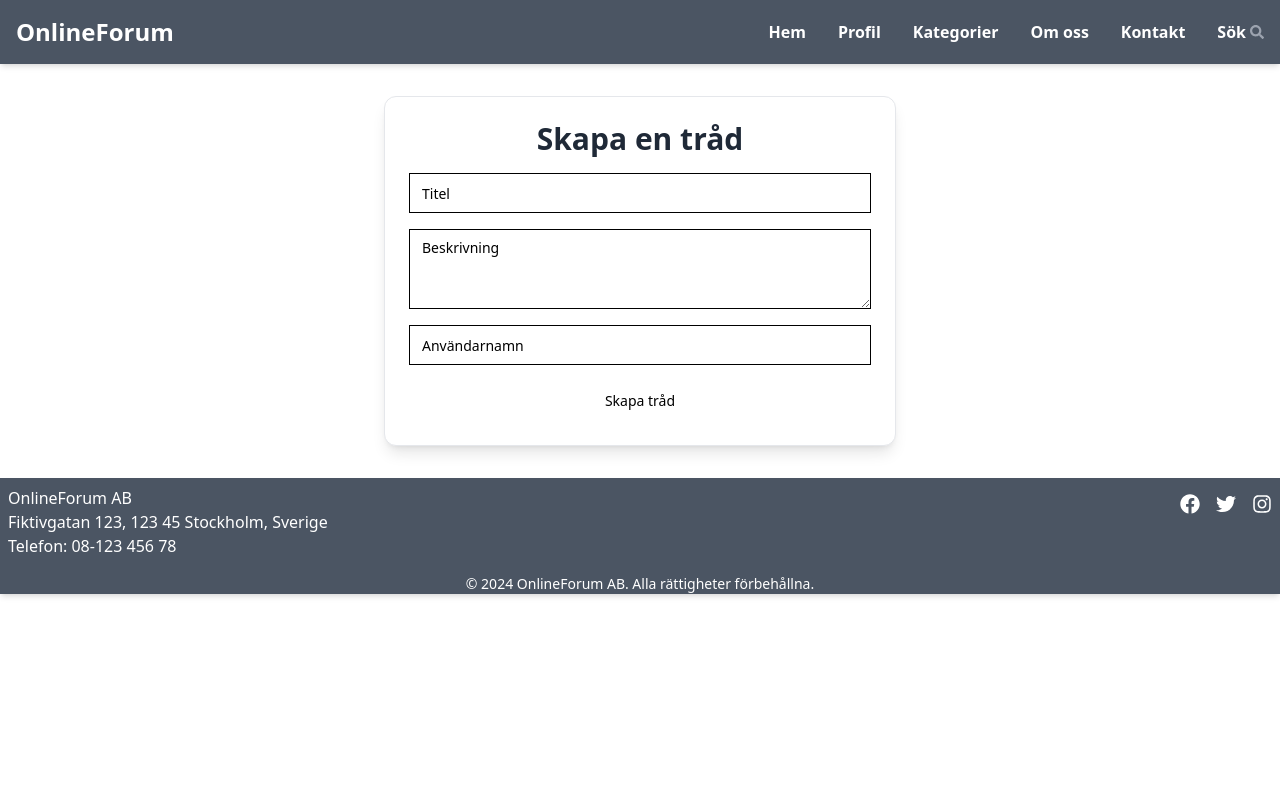
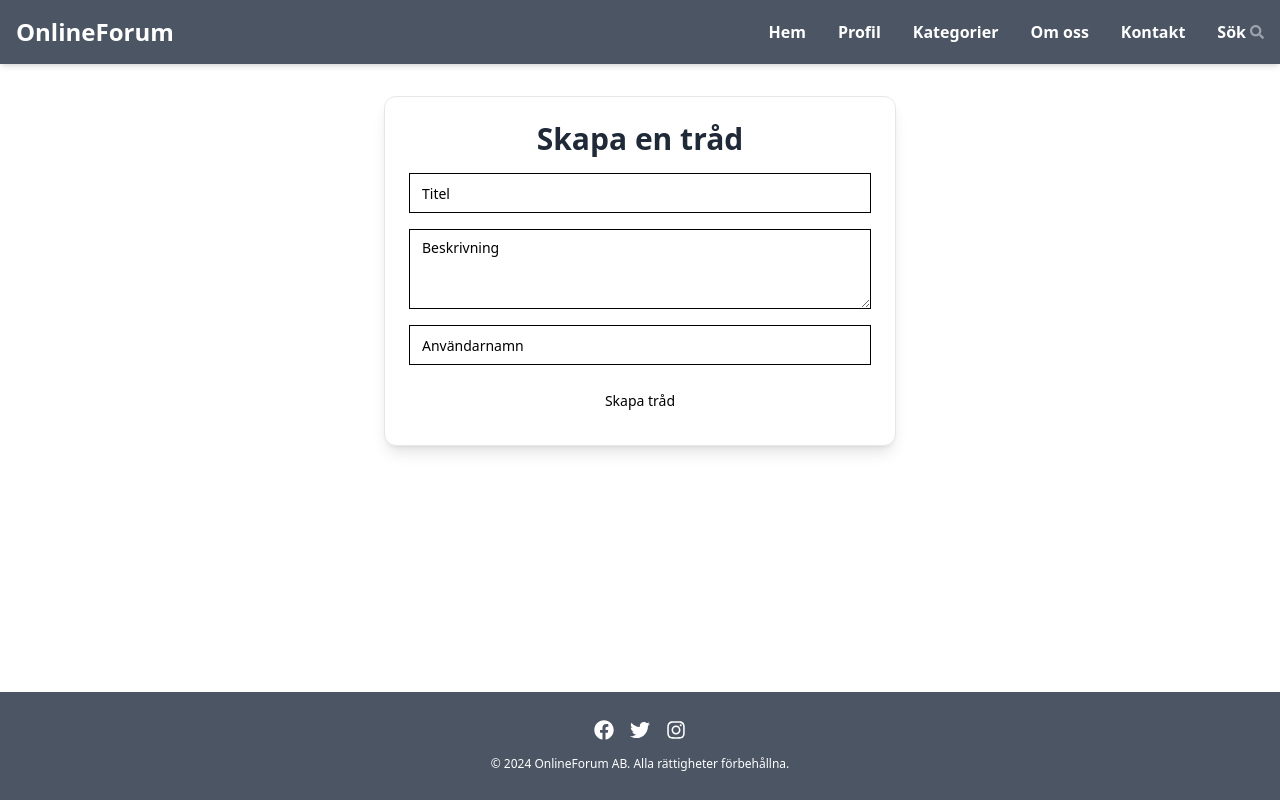
Before and after one commit to lottiger/grupp-forum, a Next.js app: page / in a window 1280 px wide. Built offline with nearby package versions, Linux system fonts and the light colour scheme.

Commit message:
updates footer

```diff
--- a/app/layout.tsx
+++ b/app/layout.tsx
@@ -25,12 +25,12 @@ export default function RootLayout({
       <head />
       <body
         className={cn(
-          "min-h-screen bg-background font-sans antialiased",
+          "min-h-screen flex flex-col bg-background font-sans antialiased",
           fontSans.variable
         )}
       >
         <Navbar />
-        {children}
+        <main className="flex-grow">{children}</main>
         <Footer />
       </body>
     </html>
--- a/components/Footer.tsx
+++ b/components/Footer.tsx
@@ -4,15 +4,10 @@ import { FaFacebook, FaTwitter, FaInstagram } from 'react-icons/fa';
 
 const Footer = (): JSX.Element => {
   return (
-    <footer className="bg-gray-600 text-white shadow-md mt-4">
-      <div className="container mx-auto flex flex-col md:flex-row justify-between p-2">
-        <div className="flex flex-col md:flex-row justify-between w-full">
-          <div className="text-left md:mr-4">
-            <p>OnlineForum AB</p>
-            <p>Fiktivgatan 123, 123 45 Stockholm, Sverige</p>
-            <p>Telefon: 08-123 456 78</p>
-          </div>
-          <div className="flex space-x-4 py-2 md:mt-0">
+    <footer className="bg-gray-600 text-white shadow-md mt-4 w-full">
+      <div className="container mx-auto flex flex-col  justify-between items-center p-2">
+        <div className=" py-5 flex flex-col  items-center justify-between w-full">
+          <div className="flex items-center space-x-4 md:mt-0">
             <Link href="https://facebook.com" target="_blank" rel="noopener noreferrer" className="hover:text-gray-400">
               <FaFacebook size={20} />
             </Link>
@@ -23,11 +18,12 @@ const Footer = (): JSX.Element => {
               <FaInstagram size={20} />
             </Link>
           </div>
+          <div className="container mx-auto text-center mt-4 text-xs">
+        <p>&copy; {new Date().getFullYear()} OnlineForum AB. Alla rättigheter förbehållna.</p>
+      </div>
         </div>
       </div>
-      <div className="container mx-auto text-center mt-2 text-sm">
-        <p>&copy; {new Date().getFullYear()} OnlineForum AB. Alla rättigheter förbehållna.</p>
-      </div>
+
     </footer>
   );
 };
```
